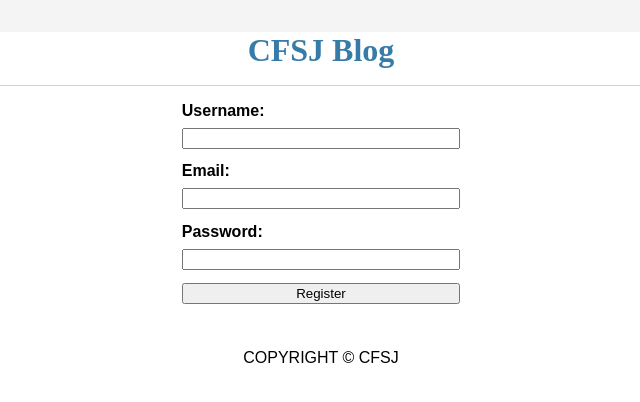
After one commit to cjunior3001/blog_py, a Flask app: page /register in a window 1280 px wide. The commit adds this page. Shown: the top 402 px of the page, without its empty margins (319-959 px from the left). Run offline with Flask 2, Linux system fonts and the light colour scheme.

Commit message:
Metade da aula 5

```diff
--- a/app.py
+++ b/app.py
@@ -1,29 +1,42 @@
 from flask import Flask, render_template, redirect, url_for
 from datetime import datetime
 from flask_sqlalchemy import SQLAlchemy
+from flask_login import LoginManager, UserMixin
+from werkzeug.security import check_password_hash, generate_password_hash
 
 app = Flask(__name__)
 app.config["SQLALCHEMY_DATABASE_URI"] = "sqlite:///app.db"
 #configuracao para otimizar um pouco
 app.config["SQLALCHEMY_TRACK_MODIFICATIONS"] = False
+app.config["SECRET_KEY"] = "futebol"
 
 db = SQLAlchemy(app)
+login = LoginManager(app)
 
 class Post(db.Model):
     __tablename__ = 'posts'
-    id = db.Column(db.Integer, primary_key=True, autoincrement=True)
-    title = db.Column(db.String(70), nullable=False)
-    body = db.Column(db.String(500))
-    created = db.Column(db.DateTime, nullable=False, default=datetime.now)
-    user_id = db.Column(db.Integer, db.ForeignKey('users.id'))
+    id =        db.Column(db.Integer    , primary_key=True  , autoincrement=True)
+    title =     db.Column(db.String(70) , nullable=False)
+    body =      db.Column(db.String(500))
+    created =   db.Column(db.DateTime   , nullable=False    , default=datetime.now)
+    user_id =   db.Column(db.Integer    , db.ForeignKey('users.id'))
 
-class User(db.Model):
+class User(UserMixin, db.Model):
     __tablename__ = "users"
-    id = db.Column(db.Integer, primary_key=True, autoincrement=True)
-    username = db.Column(db.String(20), nullable=False, unique=True, index=True)
-    email = db.Column(db.String(64), nullable=False, unique=True)
+    id =            db.Column(db.Integer    , primary_key=True  , autoincrement=True)
+    username =      db.Column(db.String(20) , nullable=False    , unique=True, index=True)
+    email =         db.Column(db.String(64) , nullable=False    , unique=True)
     password_hash = db.Column(db.String(128), nullable=False)
-    posts = db.relationship('Post', backref='author')
+    posts =         db.relationship('Post'  , backref='author')
+    def set_password(self, password):
+        self.password_hash = generate_password_hash(password)
+
+    def check_password(self, password):
+        return check_password_hash(self.password_hash, password)
+
+@login.user_loader
+def load_user(id):
+    return User.query.get(int(id))
 
 db.create_all()
 
@@ -32,13 +45,10 @@ def index():
     posts = Post.query.all()
     return render_template("index.html", posts=posts)
 
-@app.route("/populate")
-def populate():
-    user = User(username='feulo', email="g@g.com", password_hash='a')
-    post1 = Post(title="Post 1", body="Texto do Post", author=user)
-    post2 = Post(title="Post 2", body="Texto do Post 2", author=user)
-    db.session.add(user)
-    db.session.add(post1)
-    db.session.add(post2)
-    db.session.commit()
-    return redirect(url_for('index'))
+@app.route('/register', methods=["GET","POST"])
+def register():
+    return render_template('register.html')
+
+@app.route('/login')
+def login():
+    render_template("login.html")
--- a/requirements.txt
+++ b/requirements.txt
@@ -1,5 +1,6 @@
 click==8.1.3
 Flask==2.1.3
+Flask-Login==0.6.2
 Flask-SQLAlchemy==2.5.1
 greenlet==1.1.2
 itsdangerous==2.1.2
--- a/static/style.css
+++ b/static/style.css
@@ -14,6 +14,7 @@ h1{
     font-family: serif;
     color: #377ba8;
     margin: 1rem 0;
+    text-align: center;
 }
 
 hr{
@@ -42,3 +43,24 @@ hr{
     font-style: italic;
     color: gray;
 }
+
+.content form{
+    margin: 1em auto;
+    display: flex;
+    flex-direction: column;
+    max-width: 30%;
+}
+
+.content label{
+    font-weight: bold;
+    margin-bottom: 0.5em;
+}
+
+.content input{
+    margin-bottom: 1em;
+}
+
+
+.footer {
+    text-align: center;
+}
--- a/templates/base.html
+++ b/templates/base.html
@@ -12,4 +12,5 @@
             {% endblock %}
         </section>
     </body>
+    <footer class="footer">COPYRIGHT © CFSJ</footer>
 </html>
--- /dev/null
+++ b/templates/register.html
@@ -0,0 +1,15 @@
+{% extends "base.html" %}
+
+{% block title %} Register - {% endblock %}
+
+{% block content %}
+    <form method="POST" action="">
+        <label for="username">Username: </label>
+        <input id="username" name="username" type="text" required>
+        <label for="email">Email: </label>
+        <input id="email" name="email" type="email" required>
+        <label for="password">Password: </label>
+        <input id="password" name="password" type="password" required>
+        <input type="submit" value="Register">
+    </form>
+{% endblock%}
```
Also changed, not shown: app.db.
